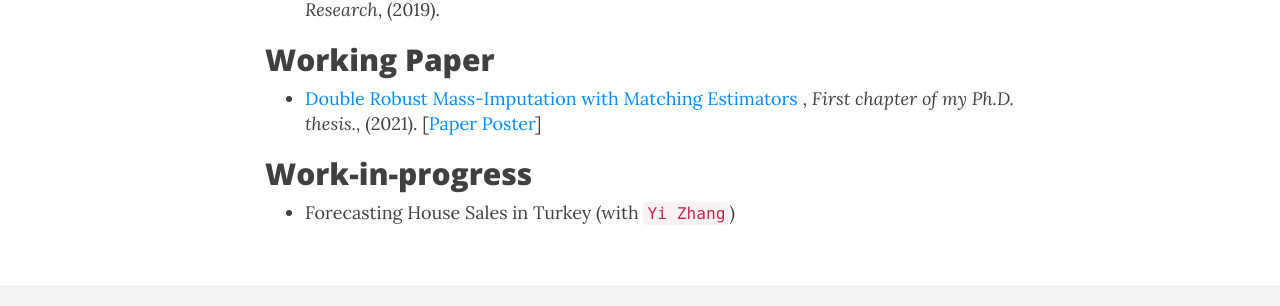
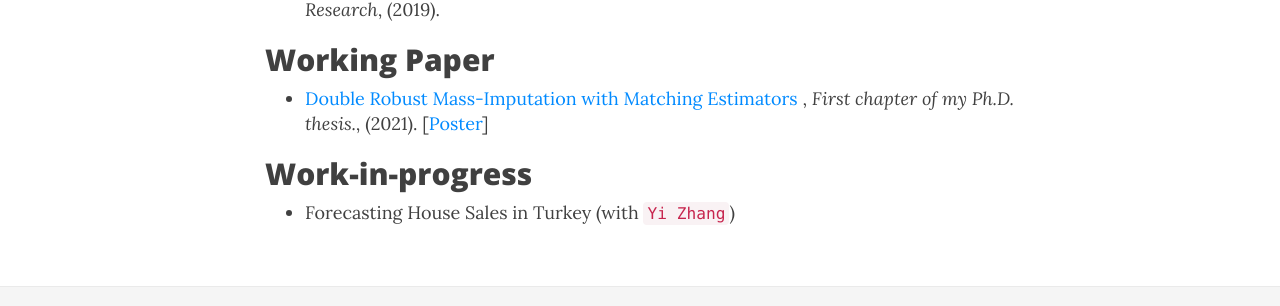
Before and after one commit to alfurka/alfurka.github.io, a Jekyll site: the page built from research.md, in a window 1280 px wide and 1149 px high. Shown: the part 629-935 px from the top of the window. Built offline with Jekyll 4.4.1, drawn with Linux system fonts in a browser that asks for light colours; nearby versions of some CDN libraries.

Commit message:
Update research.md

```diff
--- a/research.md
+++ b/research.md
@@ -11,7 +11,7 @@
 
 ## Working Paper
 
-- [Double Robust Mass-Imputation with Matching Estimators](https://arxiv.org/abs/2110.09275) , *First chapter of my Ph.D. thesis.*, (2021). [[Paper Poster](https://alfurka.github.io/myfiles/Poster_Presentation.pdf)]
+- [Double Robust Mass-Imputation with Matching Estimators](https://arxiv.org/abs/2110.09275) , *First chapter of my Ph.D. thesis.*, (2021). [[Poster](https://alfurka.github.io/myfiles/Poster_Presentation.pdf)]
 
 ## Work-in-progress
 
```
